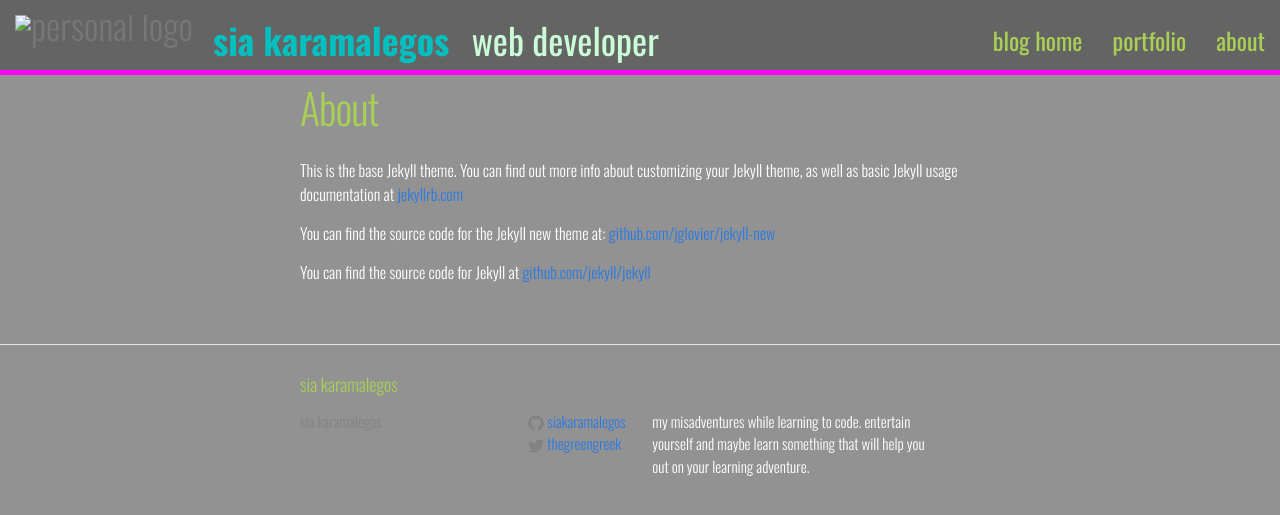
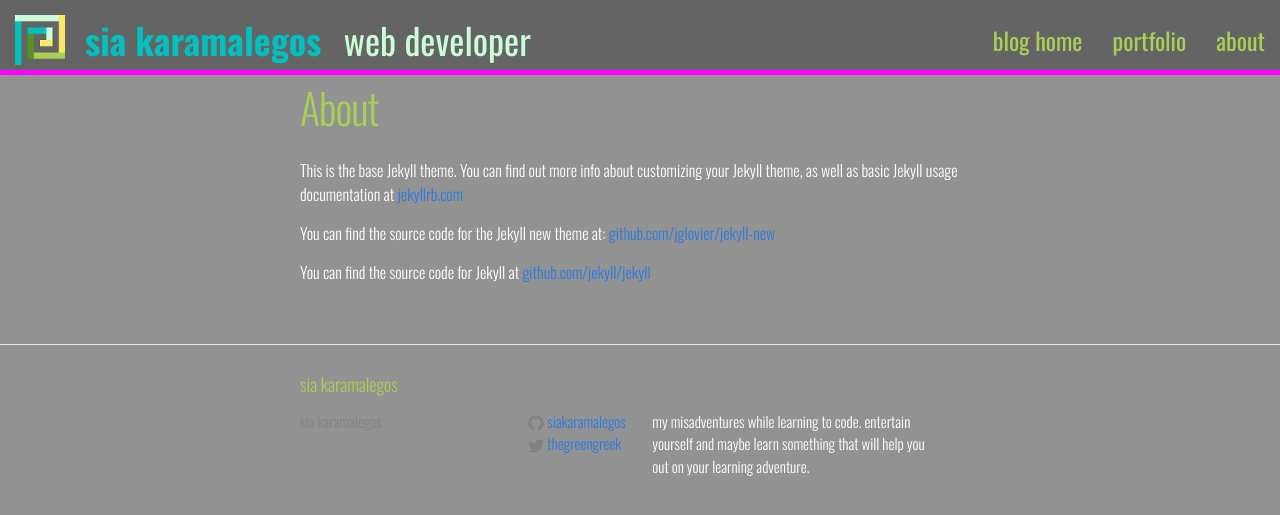
Before and after one commit to siakaramalegos/blog, a Jekyll site: the page built from about.md, in a window 1280 px wide. Shown: the top 515 px of the page. Built offline with Jekyll 4.4.1, drawn with Linux system fonts in a browser that asks for light colours.

Commit message:
Fixed broken header link and image

```diff
--- a/_includes/header.html
+++ b/_includes/header.html
@@ -8,8 +8,8 @@
         <span class="icon-bar"></span>
         <span class="icon-bar"></span>
       </button>
-      <a href="index.html" class="navbar-brand">
-          <img src="images/keylogo2.png" class="logo" alt="personal logo">
+      <a href="http://siakaramalegos.github.io/index.html" class="navbar-brand">
+          <img src="{{ site.url }}/images/keylogo2.png" class="logo" alt="personal logo">
           <span class="text-super">Sia Karamalegos</span>
           <span class="text-sub">Web Developer</div>
       </a>
```
